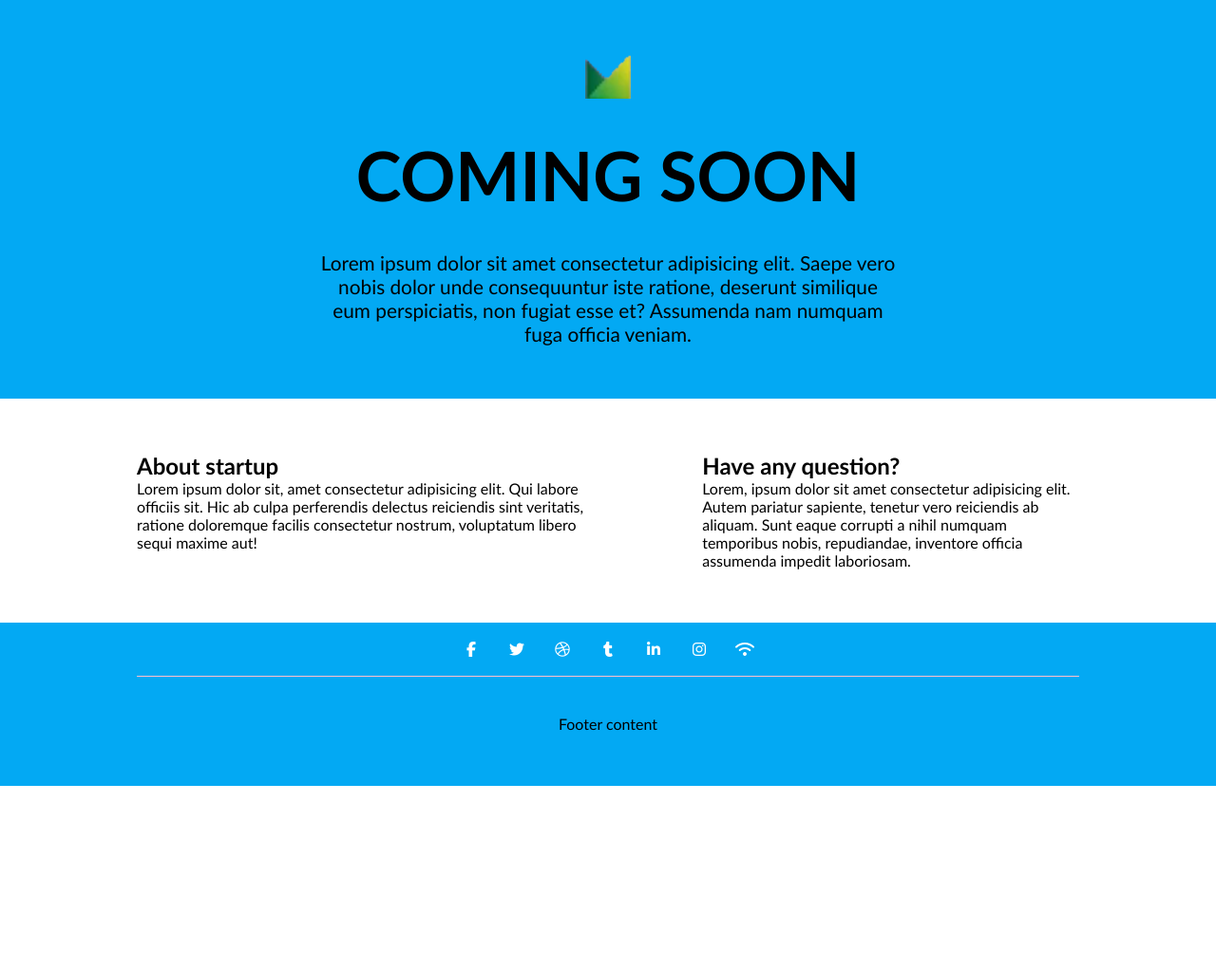
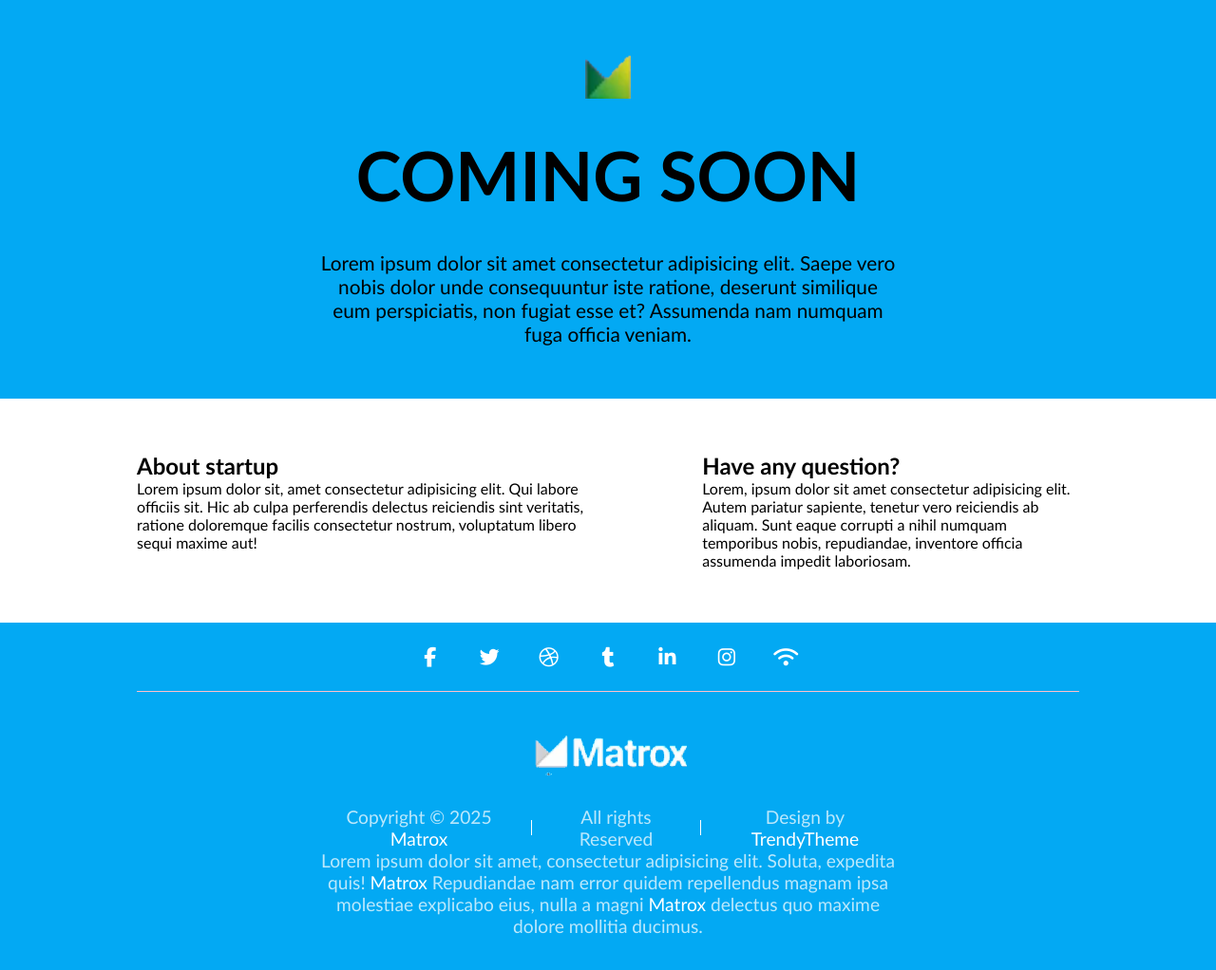
Before and after one commit to TadasJS/coming-soon, a website: page index.html in a window 1280 px wide. Shown: the whole page at 95% size. Before the commit the page ends 828 px from the top, so only its background shows below. Drawn offline with Linux system fonts and the light colour scheme.

Commit message:
footer pseudo elements

```diff
--- a/css/pages/home.css
+++ b/css/pages/home.css
@@ -30,7 +30,7 @@ footer.container {
     display:flex;
     gap: 0.5em;
     padding: 0.5em 0;
-    font-size: 1rem;
+    font-size: 1.3rem;
     margin-bottom: 2.5rem;
     border-bottom: 0.1rem solid pink;
 }
@@ -51,3 +51,49 @@ footer.container {
     transition: all 1s;
 
 }
+
+footer.container > .row-short {
+    gap: 0;
+    color: #fffb;
+    font-size: 1.2rem;
+    text-align: center;
+}
+footer > .row-short a {
+    color: #fff;
+    text-decoration: none;
+}
+
+.footer-logo {
+    height: 3rem;
+    margin-bottom: 2rem;
+}
+
+.text-trio > p {
+  position: relative;
+}
+
+.text-trio > p::after {
+    content: '';
+    display: none;
+    width: 0.1rem;
+    height: 1rem;
+    background-color: #fff;
+    position: absolute;
+    top: 50%;
+    right: -0.9rem;
+    transform: translateY(-50%)
+}
+
+.text-trio > p:last-child::after {
+    content: none;
+}
+
+@media screen and (min-width: 44rem){
+    .text-trio {
+        display: flex;
+        gap: 1.7rem;
+    }
+    .text-trio > p::after {
+        display: inline-block;
+    }
+}
--- a/index.html
+++ b/index.html
@@ -46,7 +46,15 @@
             <a class="fa fa-wifi" href="#"></a>
         </div>
         <div class="row-short">
-            Footer content
+           <img class="footer-logo" src="./img/logoWhite.png" alt="logo white">
+           <div class="text-trio">
+            <p>Copyright &copy; 2025 <a href="#">Matrox</a>  </p>
+            <p> All rights Reserved</p>
+            <p>Design by <a href="#" target="_blank">TrendyTheme</a></p>
+           </div >
+           <p>
+            Lorem ipsum dolor sit amet, consectetur adipisicing elit. Soluta, expedita quis! <a href="#">Matrox</a> Repudiandae nam error quidem repellendus magnam ipsa molestiae explicabo eius, nulla a magni <a href="#">Matrox</a> delectus quo maxime dolore mollitia ducimus.
+           </p>
         </div>
     </footer>
 </body>
```
Also changed, not shown: img/logoWhite.png (added).
